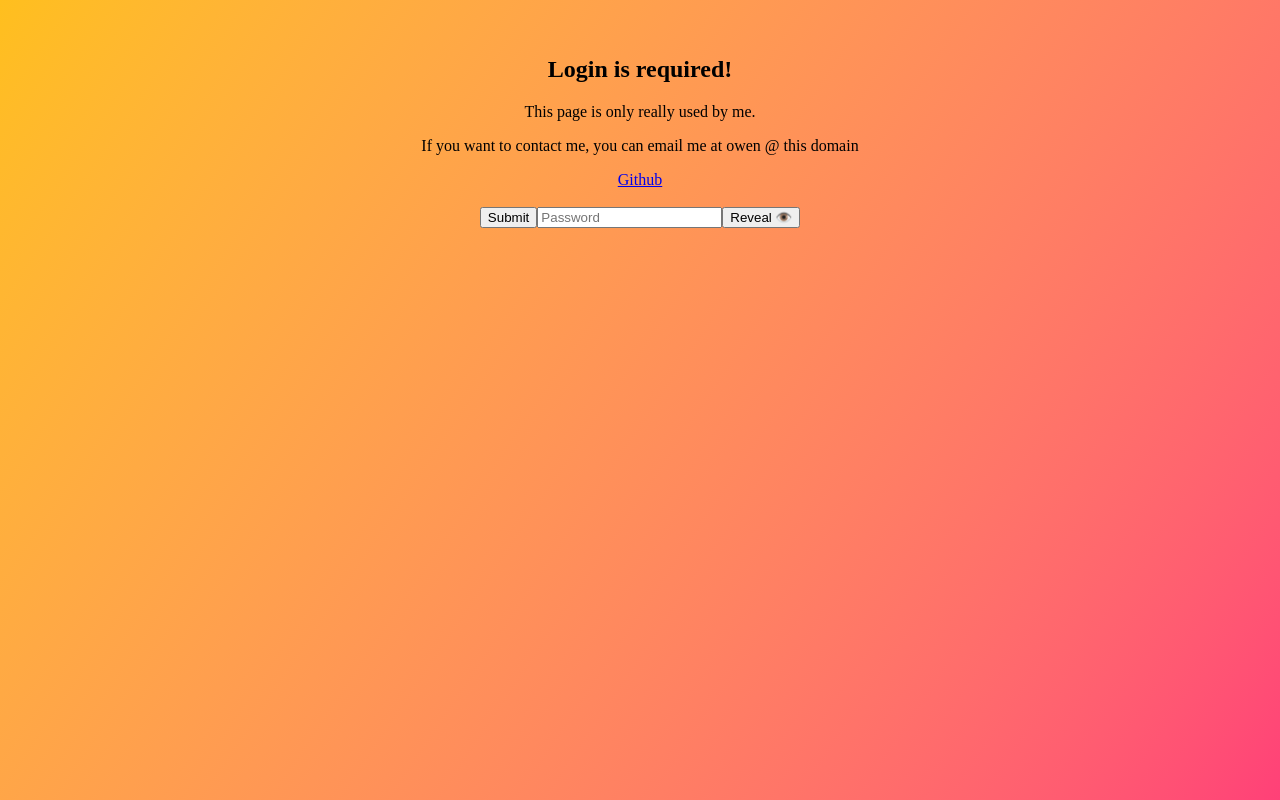
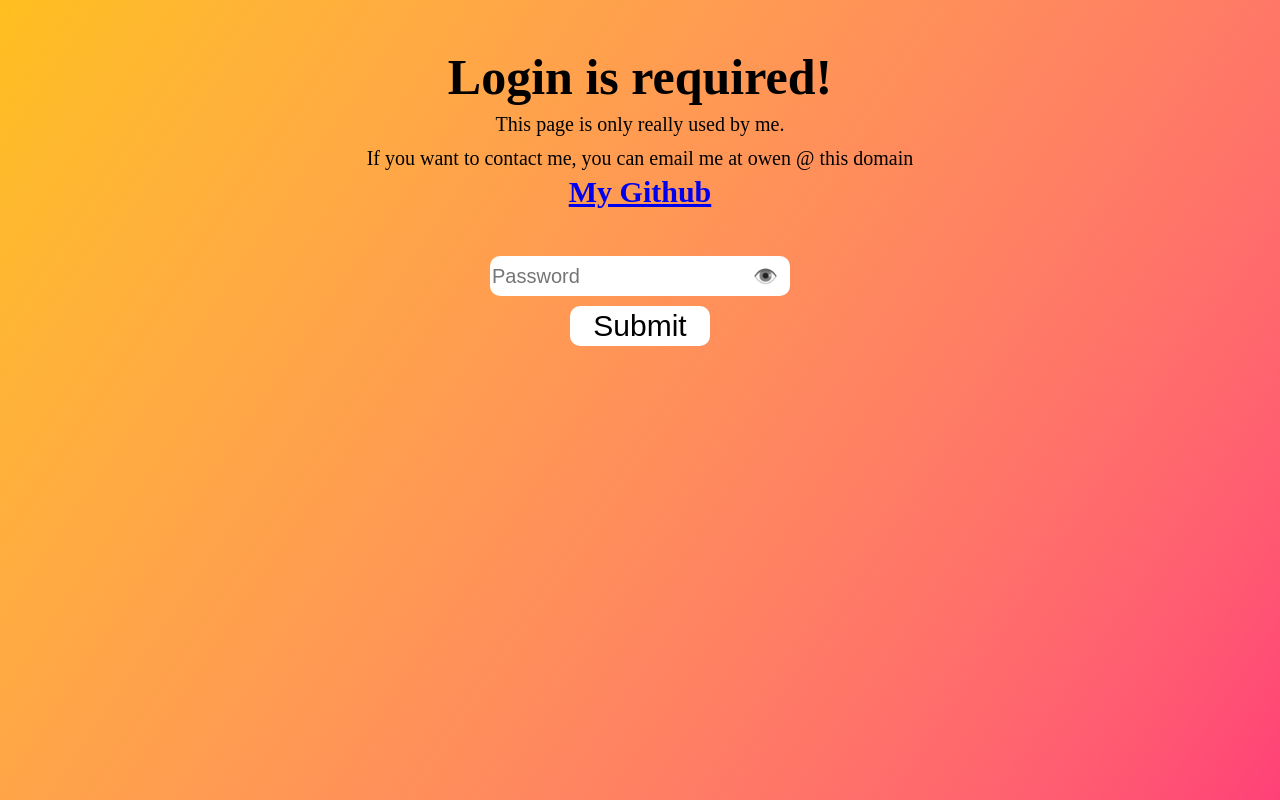
Before and after one commit to Ownwn/PersonalSite, a React (Vite) app: page /auth in a window 1280 px wide. Built offline with nearby package versions, Linux system fonts and the light colour scheme.

Commit message:
Improve login box

```diff
--- a/src/routes/auth/authPage.module.css
+++ b/src/routes/auth/authPage.module.css
@@ -19,3 +19,65 @@
     box-sizing: border-box;
     overflow-x: hidden;
 }
+
+.header {
+    font-size: 50px;
+}
+
+.passwordRow {
+    position: relative;
+    width: 300px;
+    margin: 0 auto;
+}
+
+.passwordBox {
+    width: 100%;
+    box-sizing: border-box;
+    height: 40px;
+    font-size: 20px;
+    border: none;
+    border-radius: 10px;
+    color: black;
+}
+
+.cent {
+    text-align: center;
+}
+
+.github {
+    font-size: 30px;
+    font-weight: bold;
+}
+
+.innerHeader {
+    font-size: 20px;
+    line-height: 14px;
+}
+
+.eye {
+    position: absolute;
+    top: 50%;
+    right: 12px;
+    transform: translateY(-50%);
+    cursor: pointer;
+    font-size: 20px;
+    filter: grayscale(1);
+}
+
+.submitButton {
+    width: 140px;
+    font-size: 30px;
+    height: 40px;
+    border-style: none;
+    border-radius: 10px;
+
+
+    margin-top: 10px;
+    background-color: white;
+    color: black;
+    cursor: pointer;
+}
+
+.response {
+    font-size: 40px;
+}
--- a/src/routes/auth/authPage.tsx
+++ b/src/routes/auth/authPage.tsx
@@ -9,11 +9,15 @@ export function AuthPage() {
     return <div className={styles.homeBackground}>
         <br/>
         <br/>
-        <div className="center">
-            <h2>Login is required!</h2>
-            <p>This page is only really used by me.</p>
-            <p> If you want to contact me, you can email me at owen @ this domain</p>
-            <a href="https://github.com/Ownwn">Github</a>
+        <div className={styles.cent}>
+            <div className={styles.innerHeader}>
+                <h1 className={styles.header}>Login is required!</h1>
+                <p>This page is only really used by me.</p>
+                <p> If you want to contact me, you can email me at owen @ this domain</p>
+                <a className={styles.github} href="https://github.com/Ownwn">My Github</a>
+            </div>
+
+            <br/>
             <br/>
             <br/>
 
@@ -46,7 +50,7 @@ export function AuthPage() {
             body: JSON.stringify(Object.fromEntries(formData))
         });
 
-        setResponse(res.ok ? "Cookie set!" : "Fail");
+        setResponse(res.ok ? "Success!" : "Authentication failed.");
 
     }
 }
@@ -56,12 +60,21 @@ function PasswordForm({ passwordType, togglePasswordVis, response }) {
     const status = useFormStatus();
     return (
         <>
-            <button type="submit">Submit</button>
 
-            <input type={passwordType} required name="password" placeholder="Password"/>
-            <button type="button" onClick={togglePasswordVis}>Reveal 👁️</button>
+            <div className={styles.passwordRow}>
+                <input
+                    className={styles.passwordBox}
+                    type={passwordType}
+                    required
+                    name="password"
+                    placeholder="Password"
+                />
+                <span className={styles.eye} onClick={togglePasswordVis}>👁️</span>
+            </div>
 
-            <p>{status.pending ? "Loading.." : response}</p>
+            <button className={styles.button + " " + styles.submitButton} type="submit">Submit</button>
+
+            <p className={styles.response}>{status.pending ? "Loading.." : response}</p>
 
         </>
     );
```
